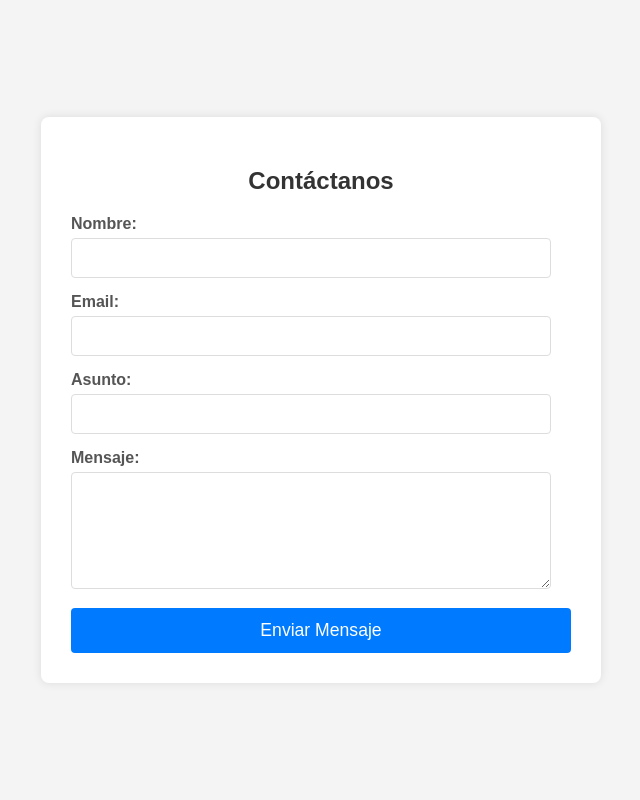
After one commit to JuanMendivelsoZuleta/SupermercadoCoromoto.github.io, a PHP site: page /contacto/contacto.html in a window 1280 px wide. The commit adds this page. Shown: the whole page, without its empty margins (319-959 px from the left). Run offline with PHP 8.4, Linux system fonts and the light colour scheme.

Commit message:
formulario de contacto

```diff
--- /dev/null
+++ b/contacto/contacto.css
@@ -0,0 +1,59 @@
+    body {
+            font-family: Arial, sans-serif;
+            background-color: #f4f4f4;
+            display: flex;
+            justify-content: center;
+            align-items: center;
+            min-height: 100vh;
+            margin: 0;
+        }
+        .container {
+            background-color: #ffffff;
+            padding: 30px;
+            border-radius: 8px;
+            box-shadow: 0 0 10px rgba(0, 0, 0, 0.1);
+            width: 100%;
+            max-width: 500px;
+        }
+        h2 {
+            text-align: center;
+            color: #333;
+            margin-bottom: 20px;
+        }
+        .form-group {
+            margin-bottom: 15px;
+        }
+        label {
+            display: block;
+            margin-bottom: 5px;
+            color: #555;
+            font-weight: bold;
+        }
+        input[type="text"],
+        input[type="email"],
+        textarea {
+            width: calc(100% - 20px); /* Ajusta el ancho para el padding */
+            padding: 10px;
+            border: 1px solid #ddd;
+            border-radius: 4px;
+            box-sizing: border-box; /* Incluye el padding y el borde en el ancho total */
+            font-size: 1rem;
+        }
+        textarea {
+            resize: vertical; /* Permite redimensionar verticalmente */
+            min-height: 100px;
+        }
+        button {
+            background-color: #007bff;
+            color: white;
+            padding: 12px 20px;
+            border: none;
+            border-radius: 4px;
+            cursor: pointer;
+            font-size: 1.1rem;
+            width: 100%;
+            transition: background-color 0.3s ease;
+        }
+        button:hover {
+            background-color: #0056b3;
+        }
--- /dev/null
+++ b/contacto/contacto.html
@@ -0,0 +1,36 @@
+<!DOCTYPE html>
+<html lang="es">
+<head>
+    <meta charset="UTF-8">
+    <meta name="viewport" content="width=device-width, initial-scale=1.0">
+    <title>Formulario de Contacto</title>
+    <link rel="stylesheet" href="../contacto/contacto.css">
+    </head>
+<body>
+    <div class="container">
+        <h2>Contáctanos</h2>
+        <form action="https://formsubmit.co/rayilo4915@baxima.com" method="POST">
+            <div class="form-group">
+                <label for="nombre">Nombre:</label>
+                <input type="text" id="nombre" name="nombre" required>
+            </div>
+            <div class="form-group">
+                <label for="email">Email:</label>
+                <input type="email" id="email" name="email" required>
+            </div>
+            <div class="form-group">
+                <label for="asunto">Asunto:</label>
+                <input type="text" id="asunto" name="asunto">
+            </div>
+            <div class="form-group">
+                <label for="mensaje">Mensaje:</label>
+                <textarea id="mensaje" name="mensaje" rows="5" required></textarea>
+            </div>
+            <button type="submit">Enviar Mensaje</button>
+
+            <input type="hidden" name="_next" value="http://127.0.0.1:5500/">
+            <input type="hidden" name="_captcha" value="false">
+        </form>
+    </div>
+</body>
+</html>
--- a/templates/cabecera.php
+++ b/templates/cabecera.php
@@ -61,6 +61,6 @@ $BASE = '/supermercadocoromoto';
                     <li><a href="<?= $BASE ?>/PHP/licores.php">Licores</a></li>
                 </ul>
             </li>
-            <li><a href="<?= $BASE ?>/PHP/contacto.html" target="_blank">Contáctanos</a></li>
+            <li><a href="<?= $BASE ?>/contacto/contacto.html" target="_blank">Contáctanos</a></li>
         </ul>
     </nav>
```
